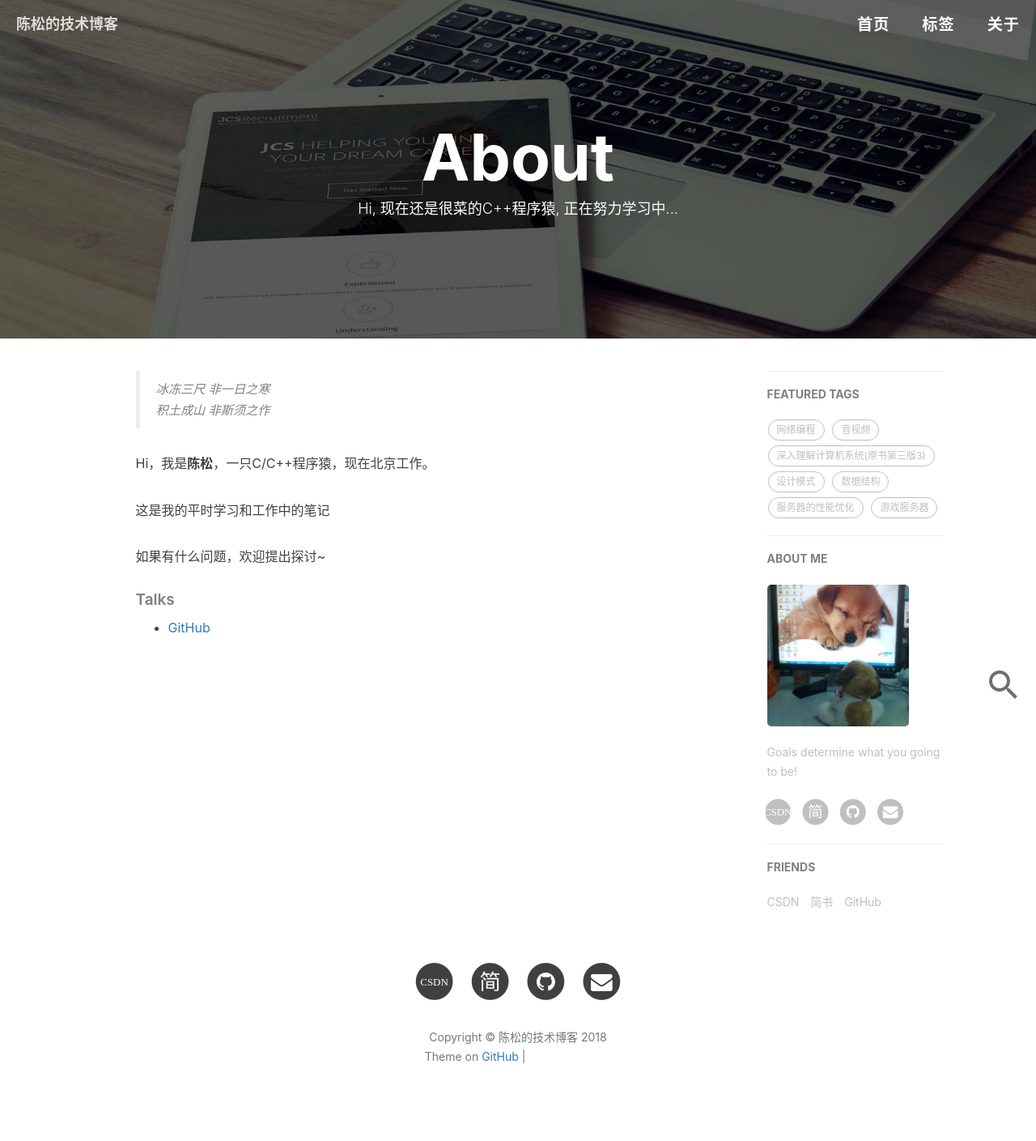
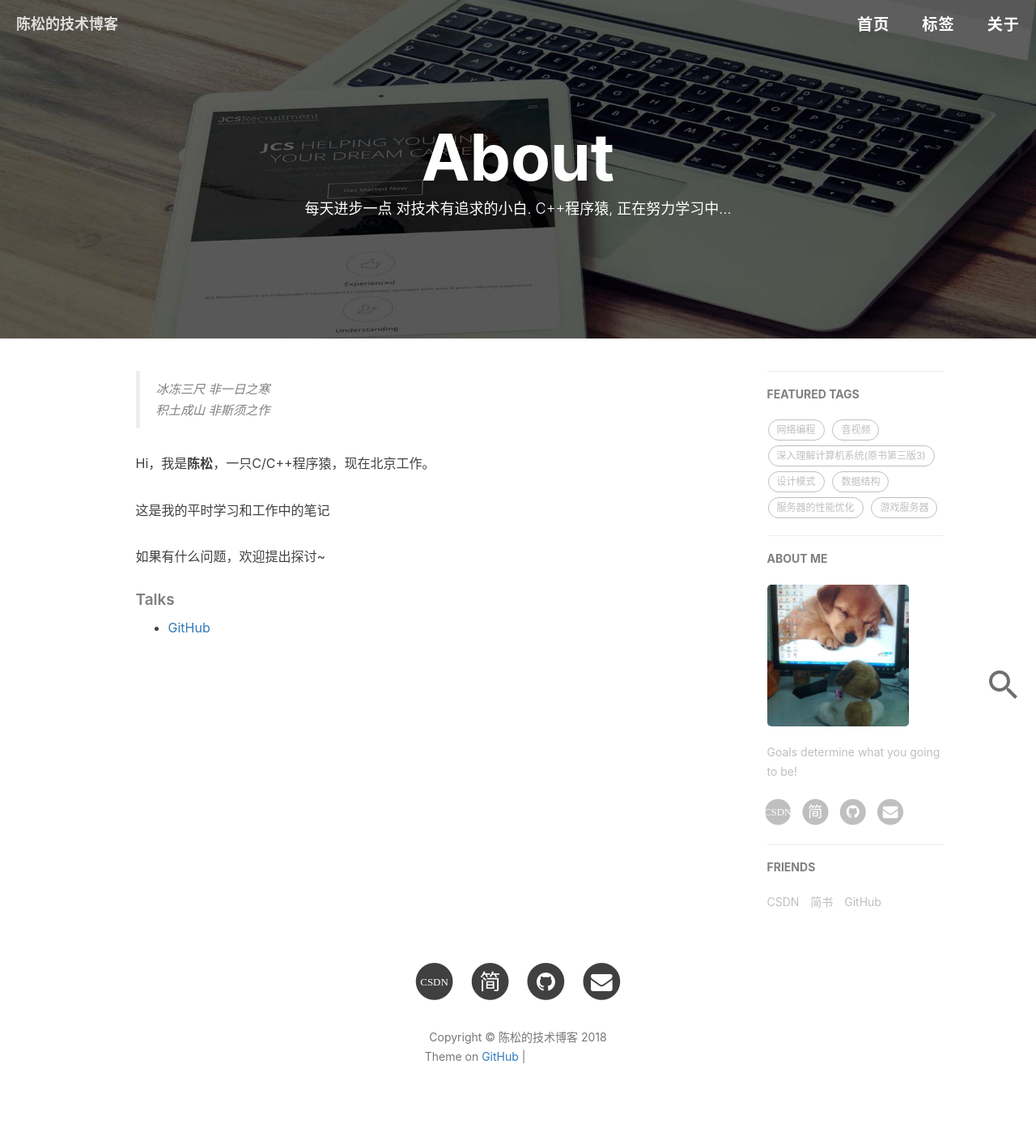
Before and after one commit to chensongpoixs/chensongpoixs.github.io, a Jekyll site: the page built from about.html, in a window 1280 px wide. Shown: the whole page at 81% size. Built offline with Jekyll 4.4.1, drawn with Linux system fonts in a browser that asks for light colours; nearby versions of some CDN libraries; comment, search, counter and statistics services are not loaded; grey boxes are pictures that could not be loaded.

Commit message:
博客说明

```diff
--- a/about.html
+++ b/about.html
@@ -1,7 +1,7 @@
 ---
 layout: page
 title: "About"
-description: "Hi, 现在还是很菜的C++程序猿, 正在努力学习中..."
+description: "每天进步一点 对技术有追求的小白. C++程序猿, 正在努力学习中..."
 header-img: "img/post-bg-rwd.jpg"
 ---
 
```
